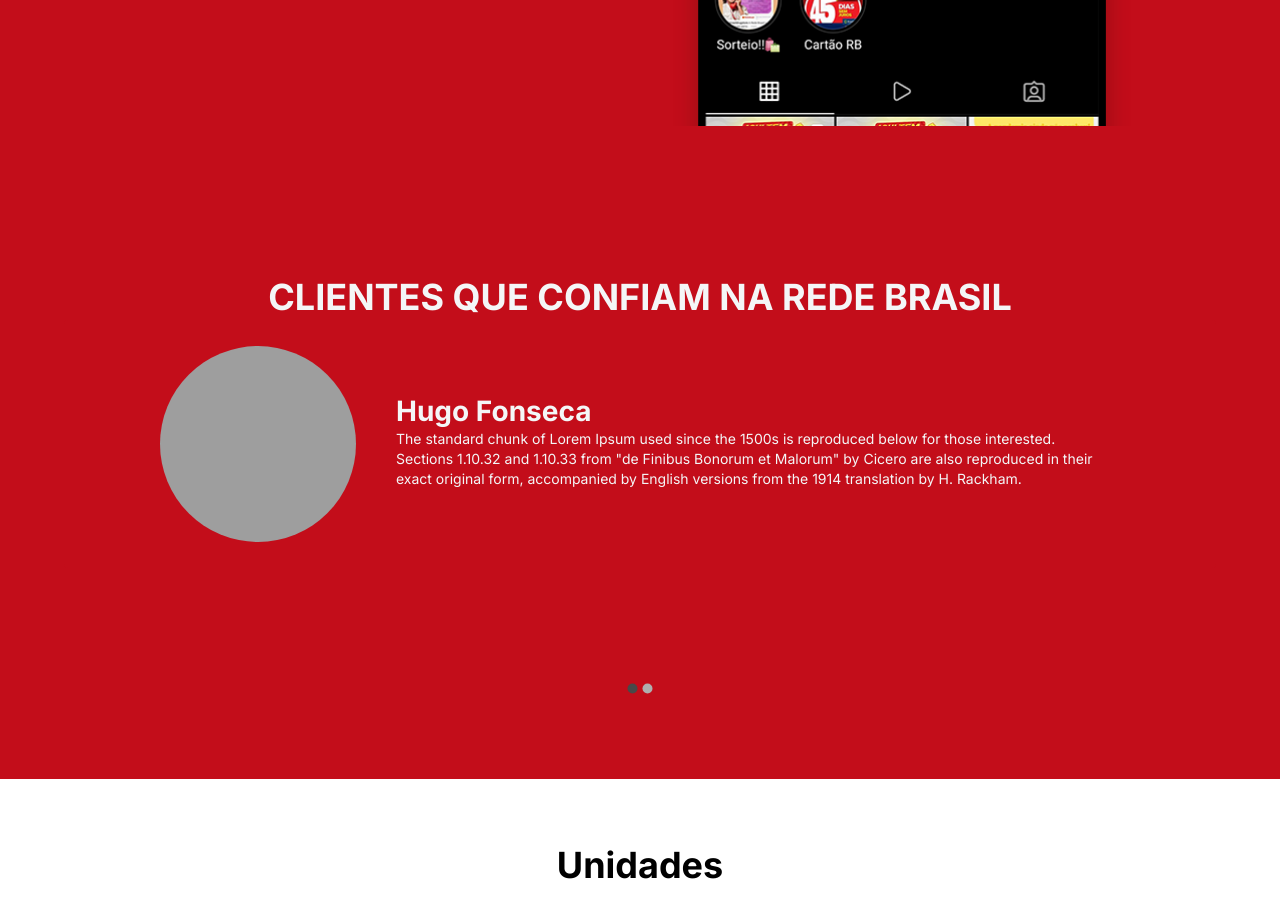
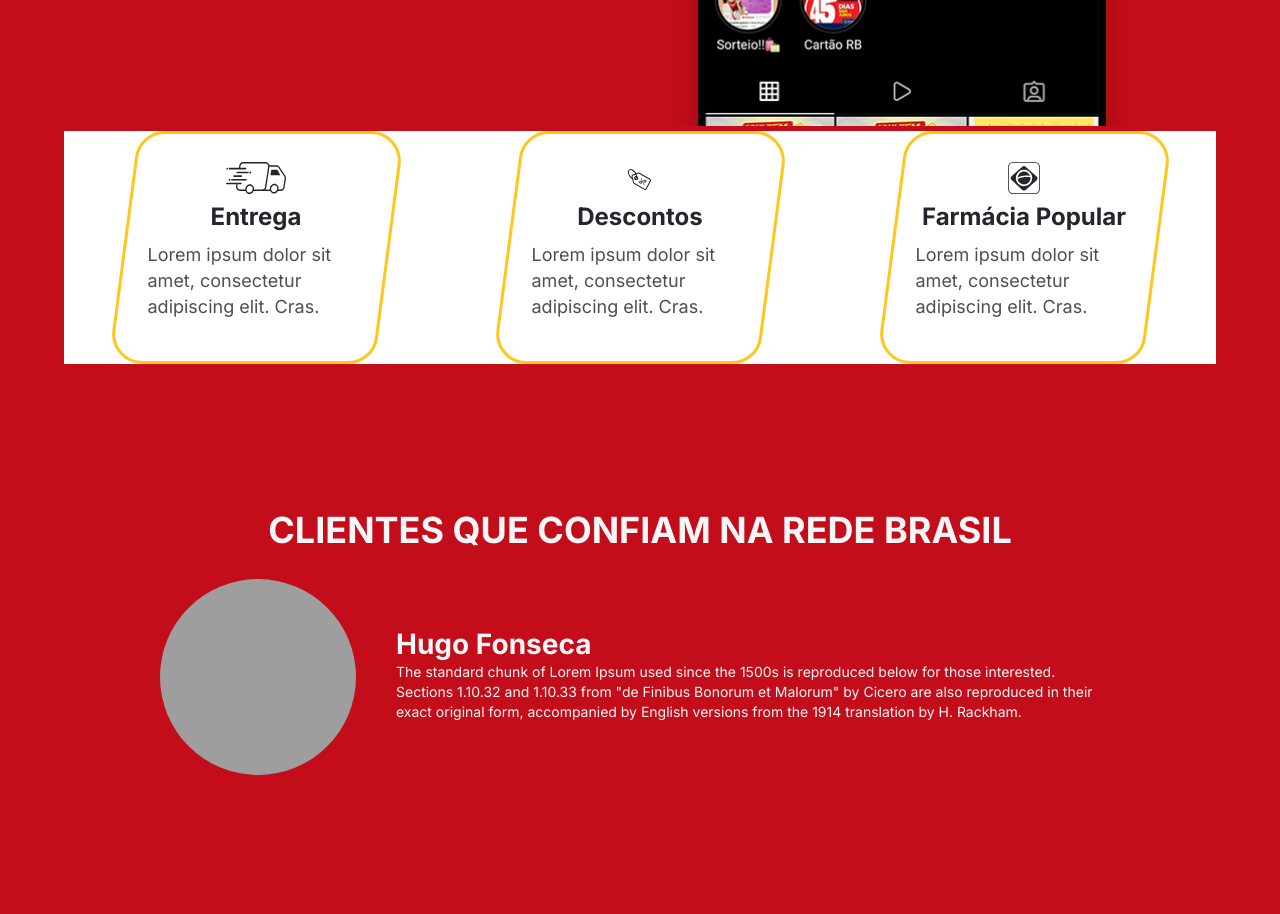
Before and after one commit to Hugo-NF/rede-brasil, a React (Create React App) app: page / in a window 1280 px wide. Shown: the part 2860-3774 px from the top of the page. Built offline with nearby package versions, Linux system fonts and the light colour scheme; grey boxes are pictures that could not be loaded.

Commit message:
🚧 Add Cards on Social Media section

```diff
--- a/src/components/SocialMedia/index.tsx
+++ b/src/components/SocialMedia/index.tsx
@@ -10,11 +10,13 @@ import {
 
 import { KeyboardArrowRight as ArrowRight } from '@mui/icons-material';
 
+import { Images } from '../../constants';
+import CardShape from '../CardShape';
+
 import {
+  CardGrid,
   SocialMediaContainer,
 } from './styles';
-
-import { Images } from '../../constants';
 
 const SocialMedia = forwardRef((_, ref) => {
   const { palette, breakpoints } = useTheme();
@@ -53,6 +55,37 @@ const SocialMedia = forwardRef((_, ref) => {
             <img src={Images.SocialMedia} height={matches ? 624 : 450} width="auto" alt="about us cover" />
           </Grid>
         </Grid>
+        <Grid
+          container
+          direction="row"
+          justifyContent="space-evenly"
+          alignItems="center"
+          sx={{
+            backgroundColor: 'white',
+          }}
+        >
+          <CardGrid item xs={12} md={4}>
+            <CardShape
+              icon={<img src={Images.CardIcon1} alt="icon opt 0" height={32} width="auto" />}
+              title={{ text: 'Entrega', weight: 700, size: 24 }}
+              subtitle={{ text: 'Lorem ipsum dolor sit amet, consectetur adipiscing elit. Cras.', weight: 400, size: 18 }}
+            />
+          </CardGrid>
+          <CardGrid item xs={12} md={4}>
+            <CardShape
+              icon={<img src={Images.CardIcon2} alt="icon opt 0" height={32} width="auto" />}
+              title={{ text: 'Descontos', weight: 700, size: 24 }}
+              subtitle={{ text: 'Lorem ipsum dolor sit amet, consectetur adipiscing elit. Cras.', weight: 400, size: 18 }}
+            />
+          </CardGrid>
+          <CardGrid item xs={12} md={4}>
+            <CardShape
+              icon={<img src={Images.CardIcon3} alt="icon opt 0" height={32} width="auto" />}
+              title={{ text: 'Farmácia Popular', weight: 700, size: 24 }}
+              subtitle={{ text: 'Lorem ipsum dolor sit amet, consectetur adipiscing elit. Cras.', weight: 400, size: 18 }}
+            />
+          </CardGrid>
+        </Grid>
       </SocialMediaContainer>
     </Box>
   );
--- a/src/components/SocialMedia/styles.ts
+++ b/src/components/SocialMedia/styles.ts
@@ -1,6 +1,6 @@
 /* eslint-disable import/prefer-default-export */
 import styled from '@emotion/styled';
-import { Container } from '@mui/material';
+import { Container, Grid } from '@mui/material';
 
 export const SocialMediaContainer = styled(Container)`
   display: flex;
@@ -11,3 +11,8 @@ export const SocialMediaContainer = styled(Container)`
   align-items: center;
   justify-content: center;
 `;
+
+export const CardGrid = styled(Grid)`
+  display: flex;
+  justify-content: center;
+`;
```
